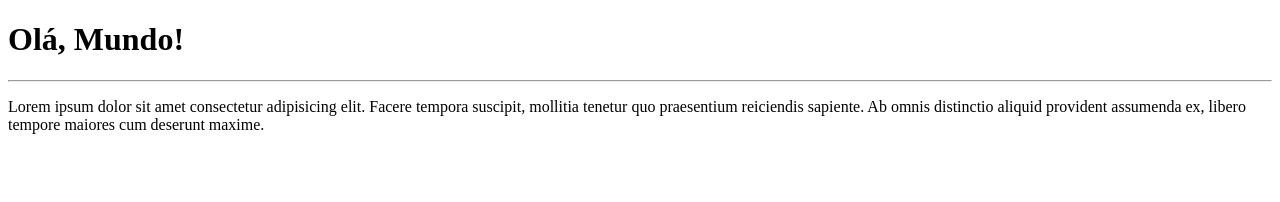
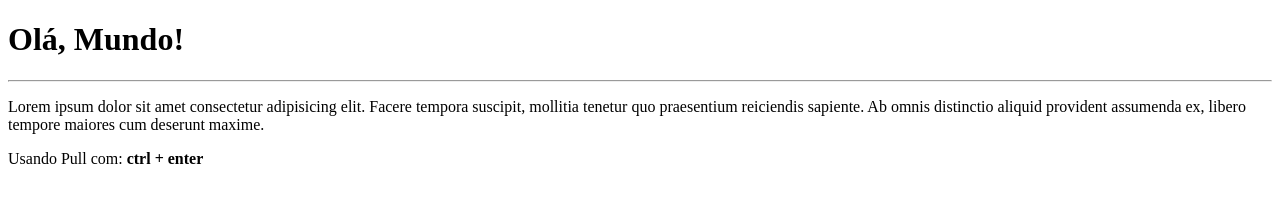
Before and after one commit to ISS2718/Ola-Mundo, a plain HTML site: page site-exemplo/index.html in a window 1280 px wide. Drawn offline with Linux system fonts and the light colour scheme.

Commit message:
Adicionei um novo parágrafo

```diff
--- a/site-exemplo/index.html
+++ b/site-exemplo/index.html
@@ -9,5 +9,6 @@
     <h1>Olá, Mundo!</h1>
     <hr>
     <p>Lorem ipsum dolor sit amet consectetur adipisicing elit. Facere tempora suscipit, mollitia tenetur quo praesentium reiciendis sapiente. Ab omnis distinctio aliquid provident assumenda ex, libero tempore maiores cum deserunt maxime.</p>
+    <p>Usando Pull com: <strong>ctrl + enter</strong></p>
 </body>
 </html>
```
